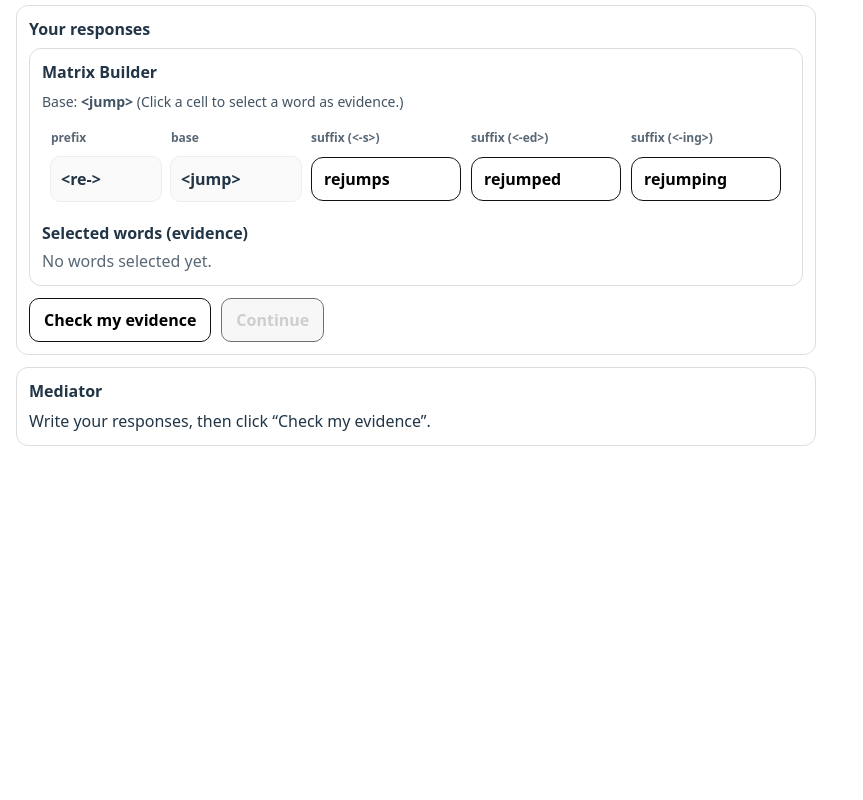
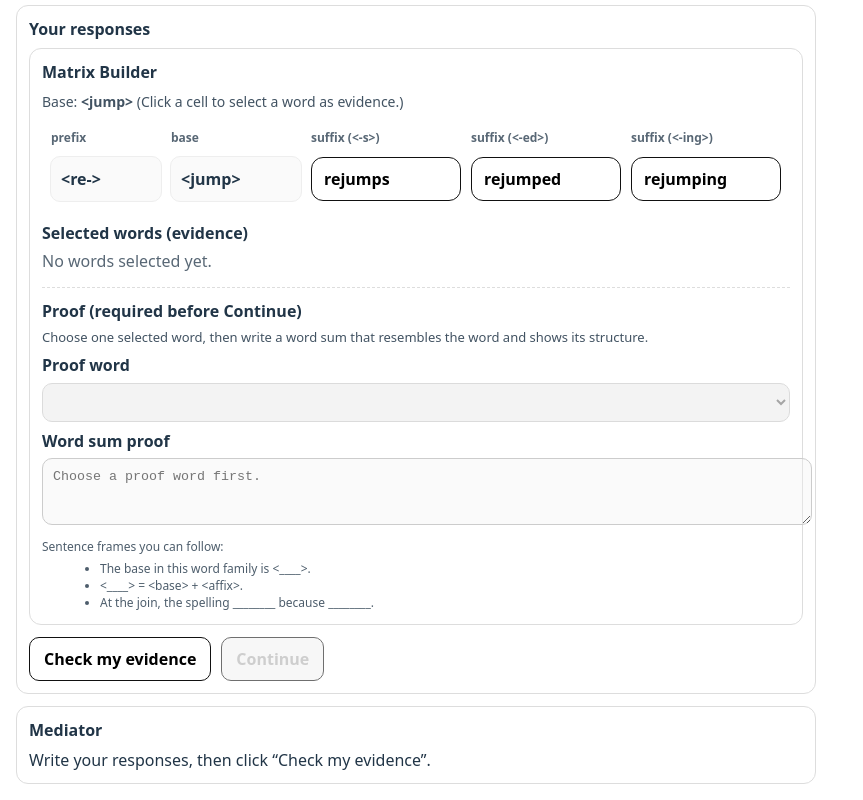
Before and after one commit to Lokahi-Connect/Meaning-First-Student-Lab, a React (Vite) app: page / in a window 1280 px wide. Shown: the part 537-1337 px from the top of the page, without its empty margins (0-863 px from the left). Before the commit the page ends 999 px from the top, so only its background shows below. Built offline with nearby package versions, Linux system fonts and the light colour scheme.

Commit message:
Update MatrixBuilder.tsx

```diff
--- a/src/components/MatrixBuilder.tsx
+++ b/src/components/MatrixBuilder.tsx
@@ -4,8 +4,16 @@ type Props = {
   base: string;
   prefixes?: string[];
   suffixes?: string[];
+
   selected: string[];
   onChangeSelected: (next: string[]) => void;
+
+  // ✅ Proof requirement
+  proofWord: string; // the selected word they are proving
+  onChangeProofWord: (next: string) => void;
+
+  wordSum: string; // the student’s written proof
+  onChangeWordSum: (next: string) => void;
 };
 
 function uniq(arr: string[]) {
@@ -18,7 +26,7 @@ function normalizeAffix(a: string) {
 
 function buildWord(prefix: string, base: string, suffix: string) {
   // v1 intentionally does NOT apply join conventions.
-  // Matrix is for building family evidence first.
+  // The proof step is where we teach joins explicitly.
   return `${prefix}${base}${suffix}`;
 }
 
@@ -28,6 +36,10 @@ export function MatrixBuilder({
   suffixes = [],
   selected,
   onChangeSelected,
+  proofWord,
+  onChangeProofWord,
+  wordSum,
+  onChangeWordSum,
 }: Props) {
   const P = useMemo(() => uniq(prefixes.map(normalizeAffix)).filter(Boolean), [prefixes]);
   const S = useMemo(() => uniq(suffixes.map(normalizeAffix)).filter(Boolean), [suffixes]);
@@ -38,7 +50,18 @@ export function MatrixBuilder({
   function toggleWord(w: string) {
     const next = selected.includes(w) ? selected.filter((x) => x !== w) : [...selected, w];
     onChangeSelected(next);
+
+    // If no proof word chosen yet, set it to the first selected word.
+    if (!proofWord && next.length) onChangeProofWord(next[0]);
+
+    // If proof word got unselected, move proof target to the first remaining selected word.
+    if (proofWord && !next.includes(proofWord)) {
+      onChangeProofWord(next[0] || "");
+      onChangeWordSum("");
+    }
   }
+
+  const hasSelected = selected.length > 0;
 
   return (
     <div style={{ padding: 12, border: "1px solid #ddd", borderRadius: 12, marginBottom: 12 }}>
@@ -127,7 +150,7 @@ export function MatrixBuilder({
 
       <div style={{ marginTop: 12 }}>
         <div style={{ fontWeight: 800, marginBottom: 6 }}>Selected words (evidence)</div>
-        {selected.length ? (
+        {hasSelected ? (
           <div style={{ display: "flex", flexWrap: "wrap", gap: 8 }}>
             {selected.map((w) => (
               <span
@@ -148,6 +171,76 @@ export function MatrixBuilder({
           <div style={{ opacity: 0.75 }}>No words selected yet.</div>
         )}
       </div>
+
+      {/* ✅ Required proof step */}
+      <div style={{ marginTop: 14, paddingTop: 12, borderTop: "1px dashed #ddd" }}>
+        <div style={{ fontWeight: 800, marginBottom: 6 }}>Proof (required before Continue)</div>
+
+        <div style={{ fontSize: 13, opacity: 0.85, marginBottom: 8 }}>
+          Choose one selected word, then write a word sum that resembles the word and shows its structure.
+        </div>
+
+        <div style={{ display: "grid", gap: 8 }}>
+          <label style={{ fontWeight: 700 }}>
+            Proof word
+            <select
+              value={proofWord}
+              onChange={(e) => {
+                onChangeProofWord(e.target.value);
+                onChangeWordSum("");
+              }}
+              disabled={!hasSelected}
+              style={{
+                width: "100%",
+                marginTop: 6,
+                padding: 10,
+                borderRadius: 10,
+                border: "1px solid #ccc",
+              }}
+            >
+              <option value="" disabled>
+                {hasSelected ? "Select a word…" : "Select words above first…"}
+              </option>
+              {selected.map((w) => (
+                <option key={w} value={w}>
+                  {w}
+                </option>
+              ))}
+            </select>
+          </label>
+
+          <label style={{ fontWeight: 700 }}>
+            Word sum proof
+            <textarea
+              value={wordSum}
+              onChange={(e) => onChangeWordSum(e.target.value)}
+              rows={3}
+              placeholder={
+                proofWord
+                  ? `<${proofWord}> = <${base}> + <affix> (then explain the join if needed)`
+                  : "Choose a proof word first."
+              }
+              disabled={!proofWord}
+              style={{
+                width: "100%",
+                marginTop: 6,
+                padding: 10,
+                borderRadius: 10,
+                border: "1px solid #ccc",
+              }}
+            />
+          </label>
+
+          <div style={{ fontSize: 12, opacity: 0.8 }}>
+            Sentence frames you can follow:
+            <ul style={{ margin: "6px 0 0 18px" }}>
+              <li>The base in this word family is &lt;____&gt;.</li>
+              <li>&lt;____&gt; = &lt;base&gt; + &lt;affix&gt;.</li>
+              <li>At the join, the spelling ________ because ________.</li>
+            </ul>
+          </div>
+        </div>
+      </div>
     </div>
   );
 }
```
